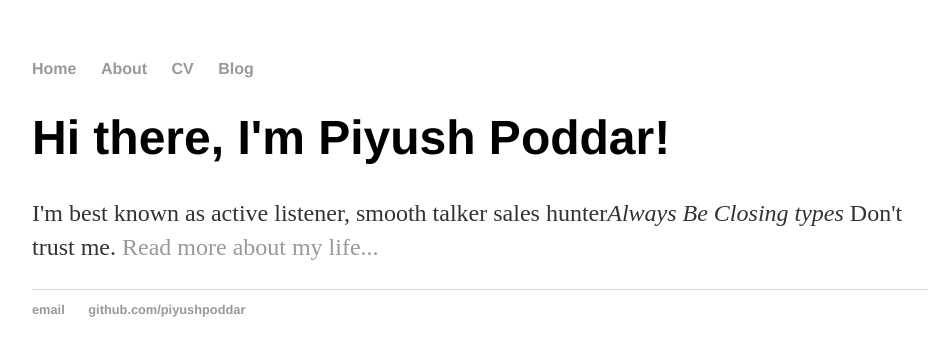
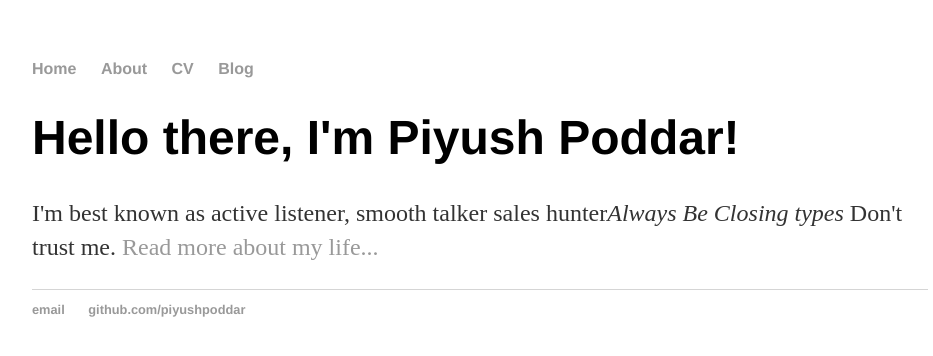
Before and after one commit to piyushpoddar/piyushpoddar.github.io, a Jekyll site: the page built from index.html, in a window 1280 px wide. Shown: the top 356 px of the page, without its empty margins (160-1093 px from the left). Built offline with Jekyll 4.4.1, drawn with Linux system fonts in a browser that asks for light colours.

Commit message:
Update index.html

```diff
--- a/index.html
+++ b/index.html
@@ -3,6 +3,6 @@ layout: default
 title: Piyush Poddar, Axelerant
 ---
 <div class="blurb">
-	<h1>Hi there, I'm Piyush Poddar!</h1>
+	<h1>Hello there, I'm Piyush Poddar!</h1>
 	<p>I'm best known as active listener, smooth talker sales hunter<em>Always Be Closing types</em> Don't trust me. <a href="/about">Read more about my life...</a></p>
 </div><!-- /.blurb -->
```
